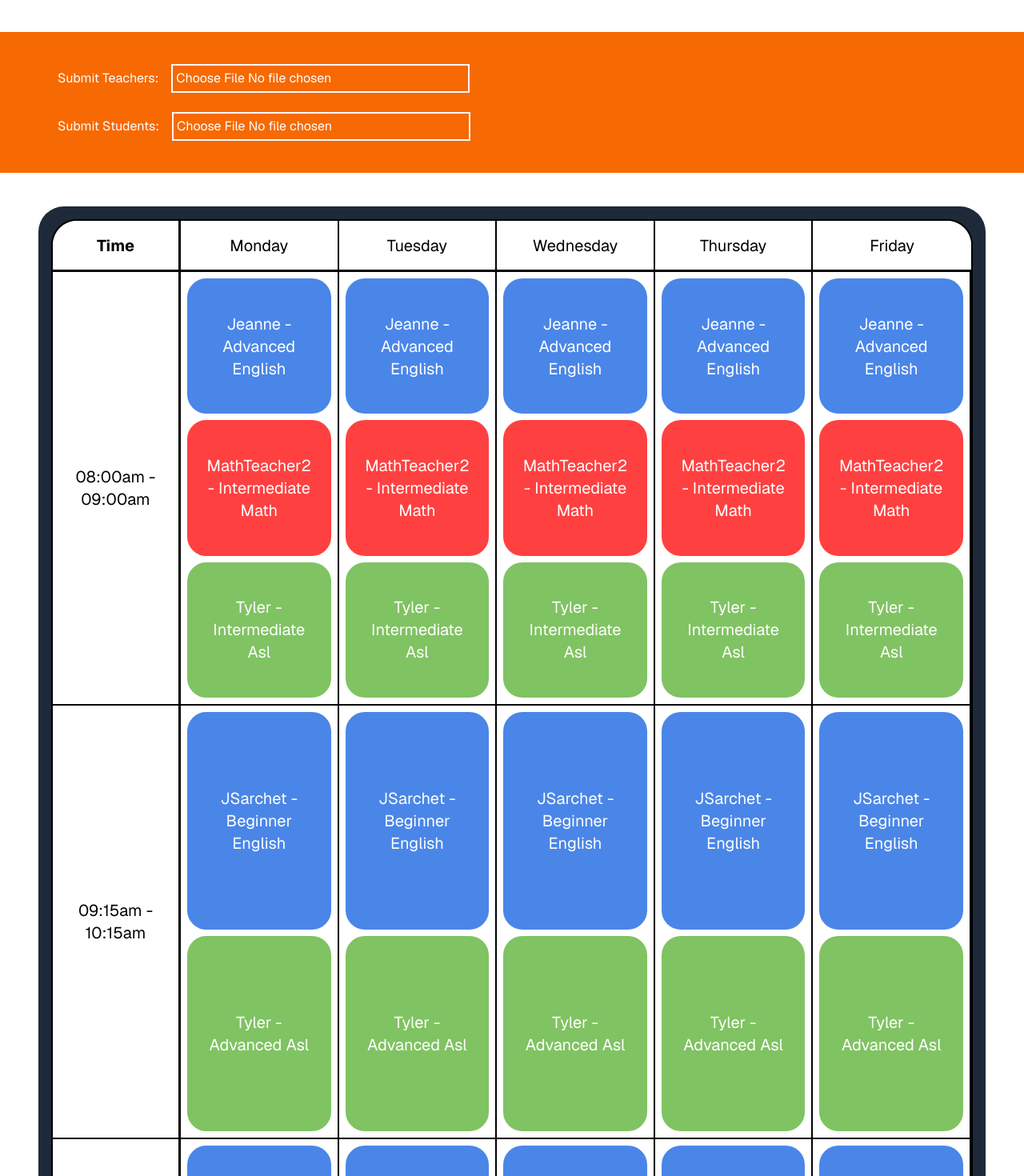
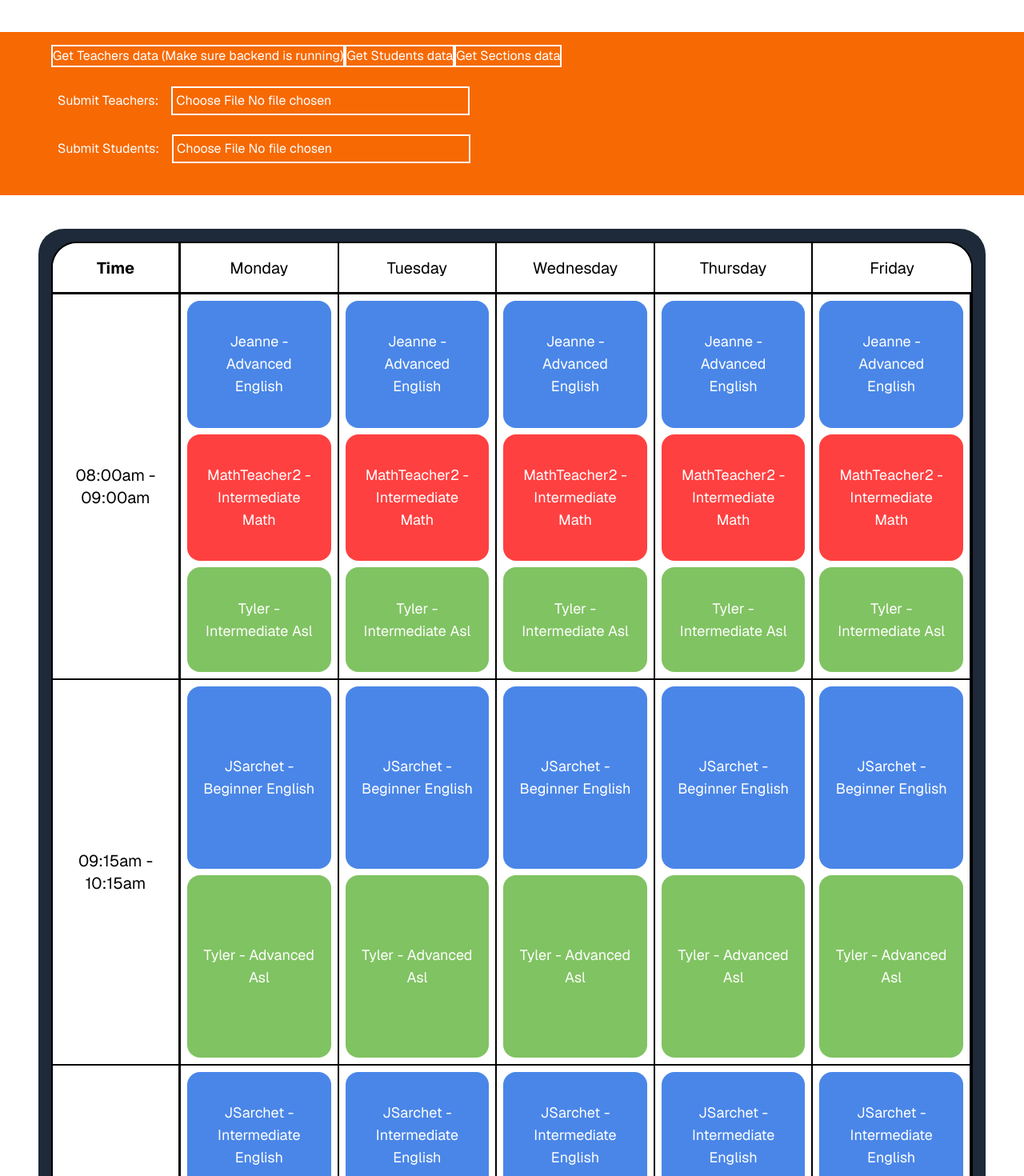
Before and after one commit to ShadowArcher289/stp-scheduler, a Next.js app in the folder stp-scheduler-frontend/: page / in a window 1280 px wide. Shown: the top 1470 px of the page at 80% size. Built offline with nearby package versions, Linux system fonts and the light colour scheme.

Commit message:
implemented retrieving data from the backend to the frontend. TODO: implement setting that data into .json files

```diff
--- a/stp-scheduler-frontend/app/InputPage.tsx
+++ b/stp-scheduler-frontend/app/InputPage.tsx
@@ -4,10 +4,11 @@
 import { useState } from 'react';
 import * as XLSX from '@e965/xlsx';
 import { write } from 'fs';
+import { match } from 'assert';
 
 /**
  * Author: Addison A
- * Last Updated: 1/14/2026
+ * Last Updated: 2/2/2026
  *
  * Editors:
  */
@@ -82,9 +83,32 @@ export default function InputPage({path}: InputPageProps){
         }
     }
 
+    /**
+     * Runs fetch a request to retrieve specified data from the backend and calls to set the .json file to it
+     */
+    async function getFromBackendApi(type: string){
+        try {
+            const response = await fetch('http://localhost:8000/' + type.toLowerCase());
+
+            if (!response.ok) {
+                throw new Error(`HTTP error! status: ${response.status}`);
+            }
+
+            const result = await response.json();
+            console.log(result);
+            writeToJson("..\\data\\actualData\\" + type + ".json", result);
+
+        } catch (err) {
+            console.log("ERROR: The backend did not retrieve data: " + err);
+        }
+    }
+
     return(
         <div className={"p-4 pl-16 mt-10 mb-4 border-b-2 bg-[#f76902] text-white"}>
-
+            <button onClick={() => getFromBackendApi("Teachers")} className={"border-2 active:backdrop-brightness-90"}>Get Teachers data (Make sure backend is running)</button>
+            <button onClick={() => getFromBackendApi("Students")} className={"border-2 active:backdrop-brightness-90"}>Get Students data</button>
+            <button onClick={() => getFromBackendApi("Sections")} className={"border-2 active:backdrop-brightness-90"}>Get Sections data</button>
+            {/* <button onClick={() => getFromBackendApi("Timeblocks")} className={"border-2 active:backdrop-brightness-90"}>Get Timeblocks data</button> */}
             <form name="fileInput">
                 <br />
                 <label className={"p-2 pr-4"} >Submit Teachers:</label>
--- a/stp-scheduler-frontend/app/sectionCard.tsx
+++ b/stp-scheduler-frontend/app/sectionCard.tsx
@@ -67,7 +67,7 @@ export default function Section({
 }: SectionProps){
     return(
         <div
-            className="flex grow col-span-1 row-span-1 p-6 justify-center items-center rounded-3xl"
+            className="flex grow col-span-1 row-span-1 p-5 text-lg justify-center items-center rounded-2xl"
             style={{
                 backgroundColor: getBackgroundColor(subject),
             }}
```
Also changed, not shown: stp-scheduler-frontend/app/page.tsx (+16 -0 lines).
